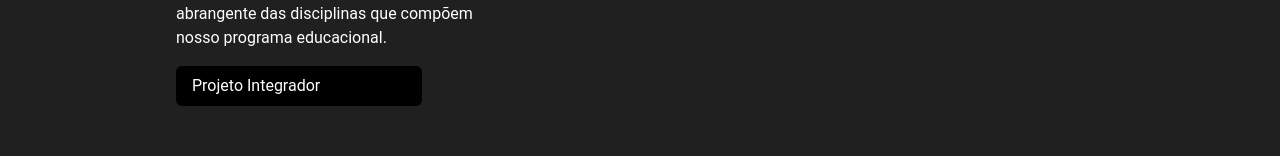
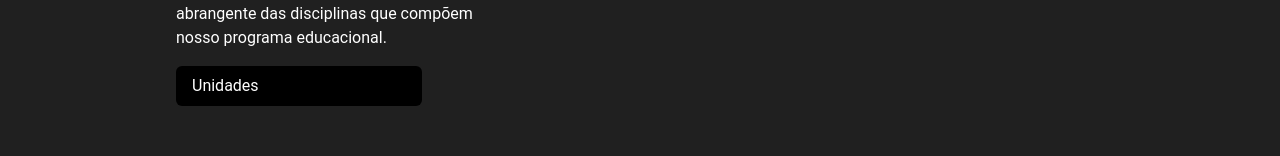
Before and after one commit to oN0V41S/ProjetoIntegrador, a React (Create React App) app: page / in a window 1280 px wide. Shown: the part 342-498 px from the top of the page. Built offline with nearby package versions, Linux system fonts and the light colour scheme.

Commit message:
Update titulo.js

```diff
--- a/src/assets/home/titulo.js
+++ b/src/assets/home/titulo.js
@@ -12,9 +12,9 @@ export default function Titulo() {
       </p>
       <a
         id="btnPIntegrador"
-        href="#pIntegrador"
+        href="#Unidades"
         class="bg-black text-white pl-4 p-2 pr-4 w-5/12 md:w-3/12 rounded-md"
-      >Projeto Integrador</a>
+      >Unidades</a>
     </section>
   )
 }
```
